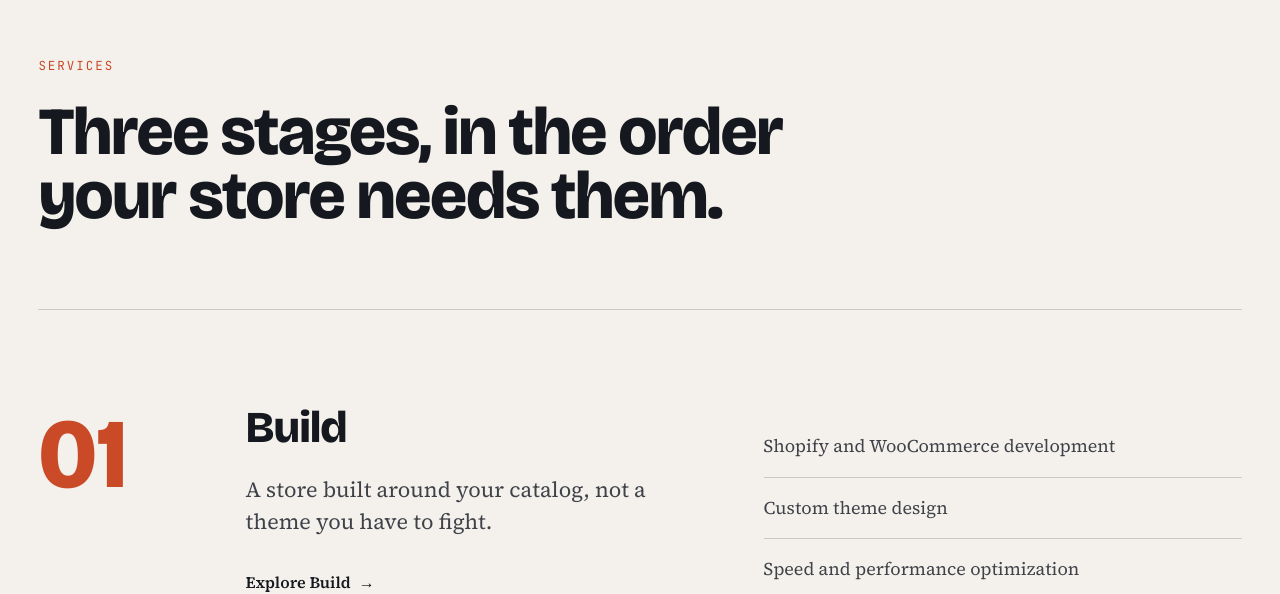
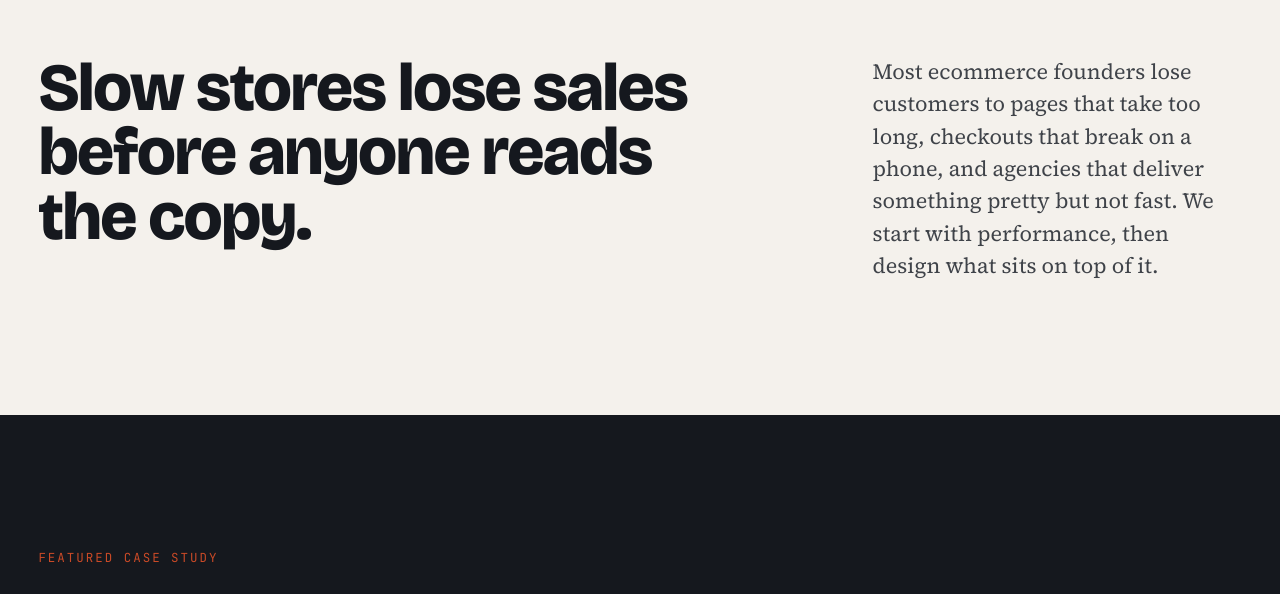
Before and after one commit to AbdulRehman222007/Zyrus-Digital, a Next.js app: page / in a window 1280 px wide. Shown: the part 1776-2370 px from the top of the page. Built offline with nearby package versions, Linux system fonts and the light colour scheme; no server answers.

Commit message:
Add performance section to page component
Added a new section to highlight the importance of performance in ecommerce, including a heading and descriptive paragraph.

```diff
--- a/app/page.tsx
+++ b/app/page.tsx
@@ -1,7 +1,7 @@
 import Hero from "./components/Hero";
 import Proof from "./components/Proof";
+import CaseStudy from "./components/CaseStudy";
 import Offer from "./components/Offer";
-import CaseStudy from "./components/CaseStudy";
 import MoreWork from "./components/MoreWork";
 import Process from "./components/Process";
 import TestimonialFaq from "./components/TestimonialFaq";
@@ -12,10 +12,23 @@ export default function Home() {
     <main>
       <Hero />
       <Proof />
+
+      <section className="bg-[var(--color-paper)] px-[var(--gutter)] py-[var(--section-y)] text-[var(--color-ink)]">
+        <div className="mx-auto grid max-w-[90rem] gap-12 lg:grid-cols-12">
+          <h2 className="[font-family:var(--font-display)] [font-size:var(--text-2xl)] [font-weight:var(--weight-display)] leading-[0.96] tracking-[var(--tracking-display-lg)] lg:col-span-7">
+            Slow stores lose sales before anyone reads the copy.
+          </h2>
+          <p className="self-end text-[length:var(--text-md)] leading-[1.5] text-[var(--color-ink-soft)] lg:col-span-4 lg:col-start-9">
+            Most ecommerce founders lose customers to pages that take too long, checkouts that break on a phone, and agencies that deliver something pretty but not fast. We start with performance, then design what sits on top of it.
+          </p>
+        </div>
+      </section>
+
+      <CaseStudy />
+
       <div id="services" className="scroll-mt-20">
         <Offer />
       </div>
-      <CaseStudy />
       <div id="work" className="scroll-mt-20">
         <MoreWork />
       </div>
```
